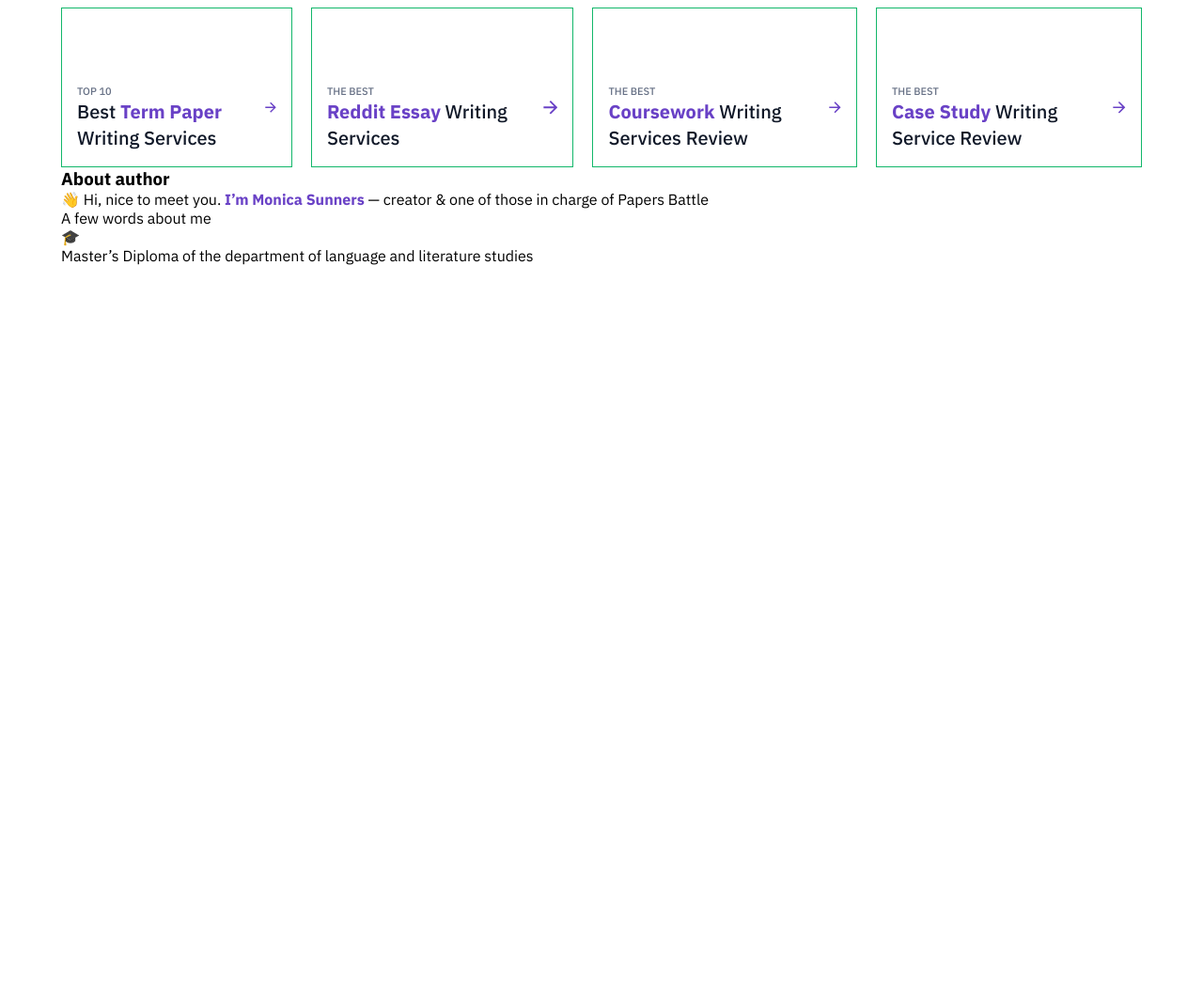
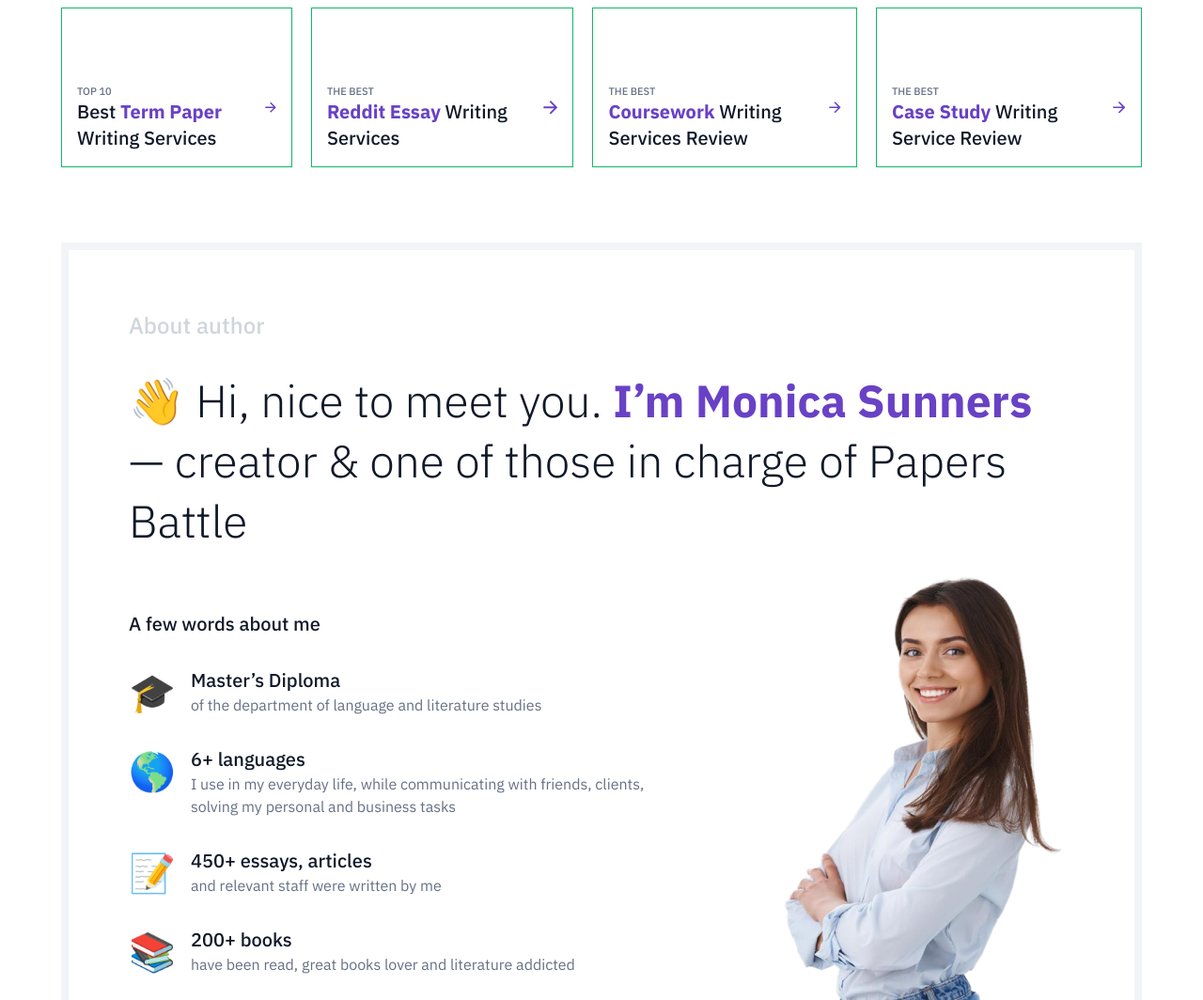
Before and after one commit to zbys1av/papersbattle, a website built with webpack: page src/index.html in a window 1280 px wide. Shown: the part 2070-3134 px from the top of the page at 94% size. Before the commit the page ends 2352 px from the top, so only its background shows below. Built offline with nearby package versions, Linux system fonts and the light colour scheme; files whose address does not match are found by name; what lozad would draw is missing.

Commit message:
author sections

```diff
--- a/src/index.html
+++ b/src/index.html
@@ -619,16 +619,51 @@
           <div class="author__about">
             <div class="author__info">
               <span class="author__info-title">A few words about me</span>
-              <div class="author__diploma">
-                🎓
-                <div class="author__info-sec">
+              <div class="author__info-box">
+                <span class="author__emoji">🎓</span>
+                <div class="author__info-text">
                   <span class="author__item-ttl">Master’s Diploma</span>
                   <span class="author__item-txt">of the department of language and literature studies</span>
                 </div>
               </div>
+              <div class="author__info-box">
+                <span class="author__emoji">🌎</span>
+                <div class="author__info-text">
+                  <span class="author__item-ttl">6+ languages </span>
+                  <span class="author__item-txt">I use in my everyday life, while communicating with friends, clients, solving my personal and business tasks</span>
+                </div>
+              </div>
+              <div class="author__info-box">
+                <span class="author__emoji">📝</span>
+                <div class="author__info-text">
+                  <span class="author__item-ttl">450+ essays, articles</span>
+                  <span class="author__item-txt">and relevant staff were written by me</span>
+                </div>
+              </div>
+              <div class="author__info-box">
+                <span class="author__emoji">📚</span>
+                <div class="author__info-text">
+                  <span class="author__item-ttl">200+ books </span>
+                  <span class="author__item-txt">have been read, great books lover and literature addicted</span>
+                </div>
+              </div>
+              <div class="author__social">
+                <div class="author__social-website">
+                  <img class="author__social-logo" src="images/youtube.svg" alt="youtube">
+                  <a href="#" class="author__social-link">YouTube</a>
+                </div>
+                <div class="author__social-website">
+                  <img class="author__social-logo" src="images/facebook.svg" alt="facebook">
+                  <a href="#" class="author__social-link">Facebook</a>
+                </div>
+                <div class="author__social-website">
+                  <img class="author__social-logo" src="images/twitter.svg" alt="twitter">
+                  <a href="#" class="author__social-link">Twitter</a>
+                </div>
+              </div>
             </div>
             <div class="author__image">
-
+              <img width="488" height="572" src="images/author.png" alt="woman in white shirt">
             </div>
           </div>
         </div>
--- a/src/style.scss
+++ b/src/style.scss
@@ -1212,3 +1212,109 @@
     }
   }
 }
+
+.author{
+  &__box{
+    display: flex;
+    flex-direction: column;
+    align-items: flex-start;
+    padding: 64px;
+    background: #FFFFFF;
+    border: 8px solid #F2F4F7;
+    margin-top: 80px;
+    position: relative;
+  }
+
+  &__about{
+    display: flex;
+    flex-direction: row;
+  }
+
+  &__title{
+    font-weight: 500;
+    font-size: 24px;
+    line-height: 32px;
+    color: #D0D5DD;
+    margin-bottom: 32px;
+  }
+
+  &__phrase{
+    font-weight: 300;
+    font-size: 48px;
+    line-height: 64px;
+    color: #101828;
+    margin-bottom: 64px;
+  }
+
+  &__info{
+    display: flex;
+    flex-direction: column;
+    gap: 32px;
+    width: 70%;
+  }
+
+  &__info-title{
+    font-weight: 500;
+    font-size: 20px;
+    line-height: 28px;
+    color: #101828;
+  }
+
+  &__info-box{
+    display: flex;
+    flex-direction: row;
+    align-items: flex-start;
+    padding: 0px;
+    gap: 16px;
+  }
+
+  &__emoji{
+    display: flex;
+    font-weight: 500;
+    font-size: 40px;
+    line-height: 52px;
+  }
+
+  &__info-text{
+    display: flex;
+    flex-direction: column;
+  }
+
+  &__item-ttl{
+    font-weight: 500;
+    font-size: 20px;
+    line-height: 28px;
+    color: #101828;
+  }
+
+  &__item-txt{
+    font-weight: 400;
+    font-size: 16px;
+    line-height: 24px;
+    color: #667085;
+  }
+
+  &__social{
+    display: flex;
+    flex-direction: row;
+    gap: 32px;
+  }
+
+  &__social-website{
+    display: flex;
+    flex-direction: row;
+    align-items: center;
+    gap: 8px;
+  }
+
+  &__social-link{
+    text-decoration: none;
+  }
+
+  &__image{
+    display: flex;
+    position: absolute;
+    bottom: 0;
+    right: 0;
+  }
+}
```
Also changed, not shown: src/images/author.png (added), src/images/facebook.svg (added), src/images/twitter.svg (added), src/images/youtube.svg (added), 1 other file.
